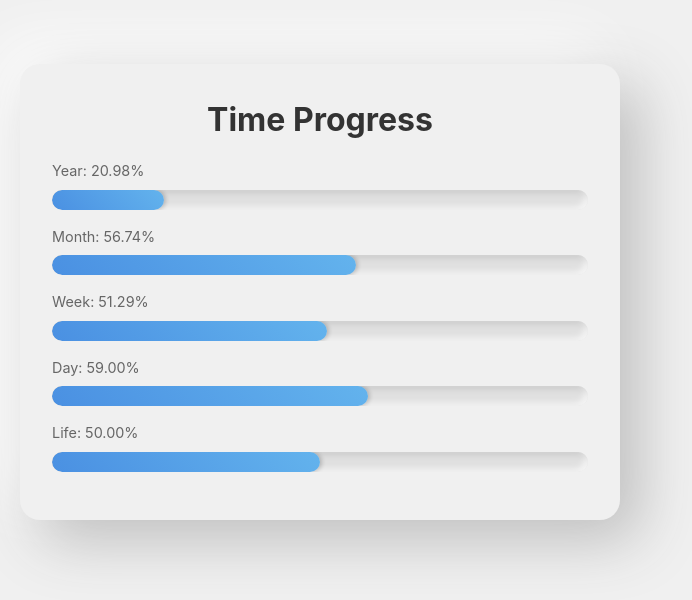
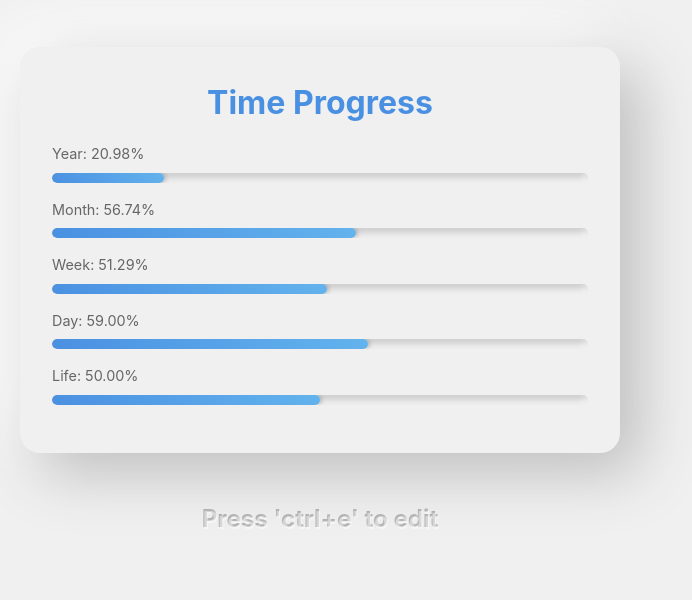
Before and after one commit to 3l-d1abl0/life-progress, a SvelteKit app: page / in a window 1280 px wide. Shown: the part 108-708 px from the top of the page, without its empty margins (320-1012 px from the left). Built offline with nearby package versions, Linux system fonts and the light colour scheme.

Commit message:
updated Styles

```diff
--- a/src/lib/Modal.svelte
+++ b/src/lib/Modal.svelte
@@ -211,7 +211,7 @@
       width: 100%;
       padding: 0.5rem;
       border: none;
-      border-radius: 10px;
+      border-radius: 6px;
       background: #e0e0e0;
       box-shadow: inset 2px 2px 5px #babecc,
                   inset -5px -5px 10px #ffffff;
--- a/src/lib/ProgressBar.svelte
+++ b/src/lib/ProgressBar.svelte
@@ -26,7 +26,7 @@
     }
 
     .progress-bar {
-      height: 20px;
+      height: 10px;
       background: #e0e0e0;
       border-radius: 10px;
       box-shadow: inset 3px 3px 6px rgba(0, 0, 0, 0.1),
--- a/src/routes/+page.svelte
+++ b/src/routes/+page.svelte
@@ -91,7 +91,9 @@
       <ProgressBar label="Day" percentage={dayProgress} />
       <ProgressBar label="Life" percentage={lifeProgress} />
     </div>
-
+    <div class="engrave-holder">
+      <h2 class="engrave">Press 'ctrl+e' to edit</h2>
+    </div>
     <Modal bind:showModal />
 
 </main>
@@ -105,6 +107,7 @@
       align-items: center;
       background: #f0f0f0;
       padding: 1rem;
+      flex-direction: column;
     }
 
     .progress-container {
@@ -126,6 +129,7 @@
 
     h1.progress-title{
         margin-bottom: 0rem;
+        color: #4a90e2;
     }
 
     @media (max-width: 600px) {
@@ -137,4 +141,17 @@
         font-size: 1.5rem;
       }
     }
+
+    .engrave-holder{
+      margin-top: 3rem;
+    }
+
+    .engrave, .quote::before {
+      background: #b1b1b1;
+      -webkit-background-clip: text;
+              background-clip: text;
+      color: transparent;
+      text-shadow: rgba(255, 255, 255, 0.5) 1px 2px 1px;
+    }
+
   </style>
```
